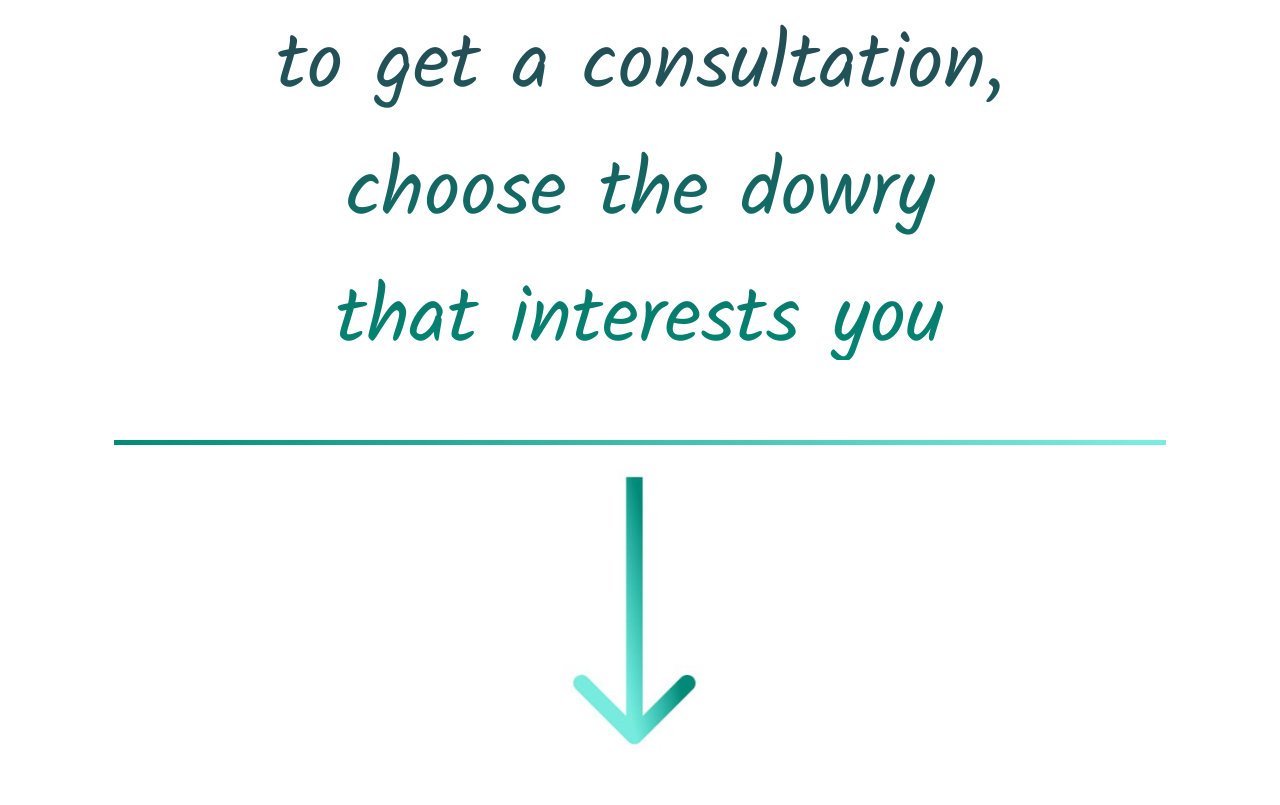
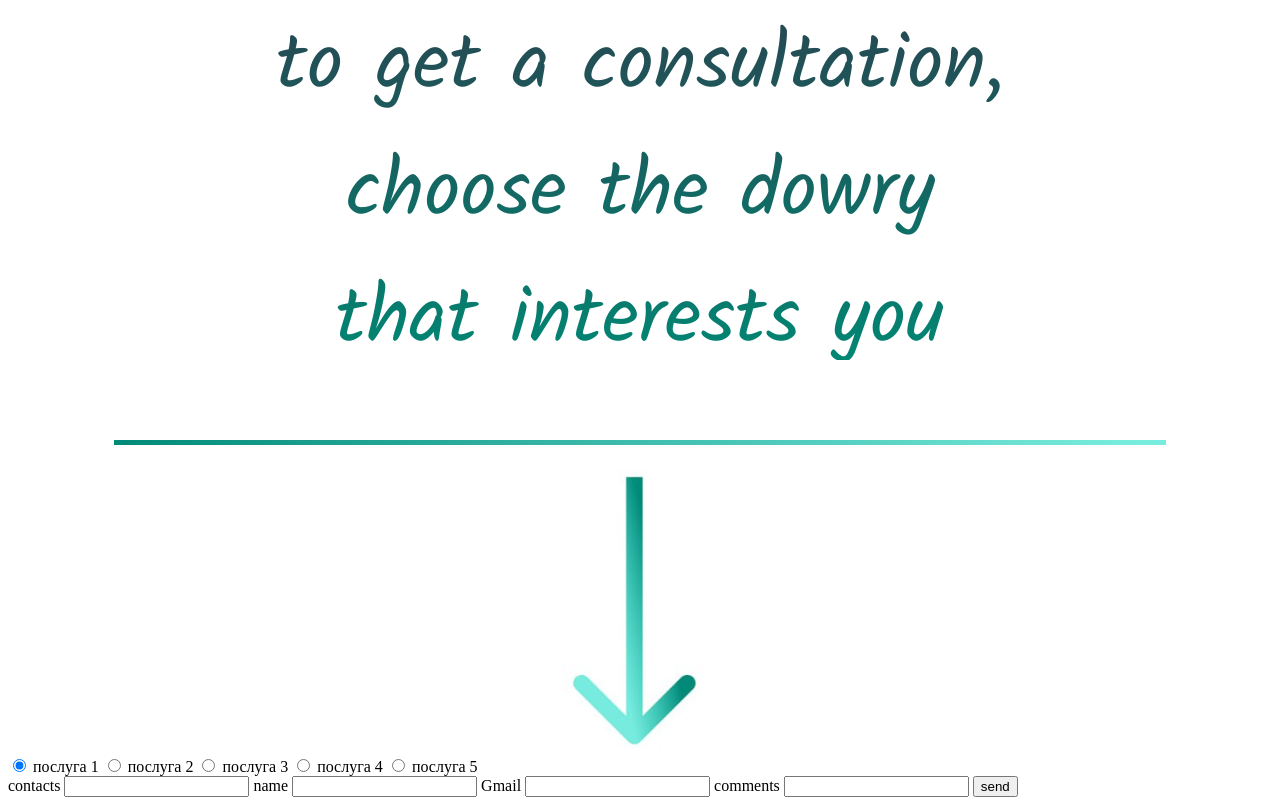
Before and after one commit to MaximilianMMM/Proba, a plain HTML site: page index.html in a window 1280 px wide. Shown: the part 8070-8875 px from the top of the page. Before the commit the page ends 8834 px from the top, so only its background shows below. Drawn offline with Linux system fonts and the light colour scheme; a web font is replaced by a local one.

Commit message:
Update index.html

```diff
--- a/index.html
+++ b/index.html
@@ -268,5 +268,69 @@
         <div class="flex-item strl"></div>
     </div>
 
+    <section class="form">
+        <div class="form__box">
+
+            <form class="form__all">
+                <div class="form__choise">
+
+                    <label class="form__choise__label">
+                        <input type="radio" name="service" checked>
+                        <span class="form__choise__text">послуга 1</span>
+                    </label>
+
+                    <label class="form__choise__label">
+                        <input type="radio" name="service">
+                        <span class="form__choise__text">послуга 2</span>
+                    </label>
+
+                    <label class="form__choise__label">
+                        <input type="radio" name="service">
+                        <span class="form__choise__text">послуга 3</span>
+                    </label>
+
+                    <label class="form__choise__label">
+                        <input type="radio" name="service">
+                        <span class="form__choise__text">послуга 4</span>
+                    </label>
+
+                    <label class="form__choise__label">
+                        <input type="radio" name="service">
+                        <span class="form__choise__text">послуга 5</span>
+                    </label>
+
+                </div>
+
+
+
+                <div class="form__input">
+
+                    <label class="form__input__label">
+                        <span class="form__input__text">contacts</span>
+                        <input type="text">
+                    </label>
+
+                    <label class="form__input__label">
+                        <span class="form__input__text">name</span>
+                        <input type="text">
+                    </label>
+
+                    <label class="form__input__label">
+                        <span class="form__input__text">Gmail</span>
+                        <input type="text">
+                    </label>
+
+                    <label class="form__input__label">
+                        <span class="form__input__text">comments</span>
+                        <input type="text">
+                    </label>
+
+                    <input type="submit" value="send" class="form__button">
+
+                </div>
+            </form>
+        </div>
+    </section>
+
 </body>
 </html>
```
